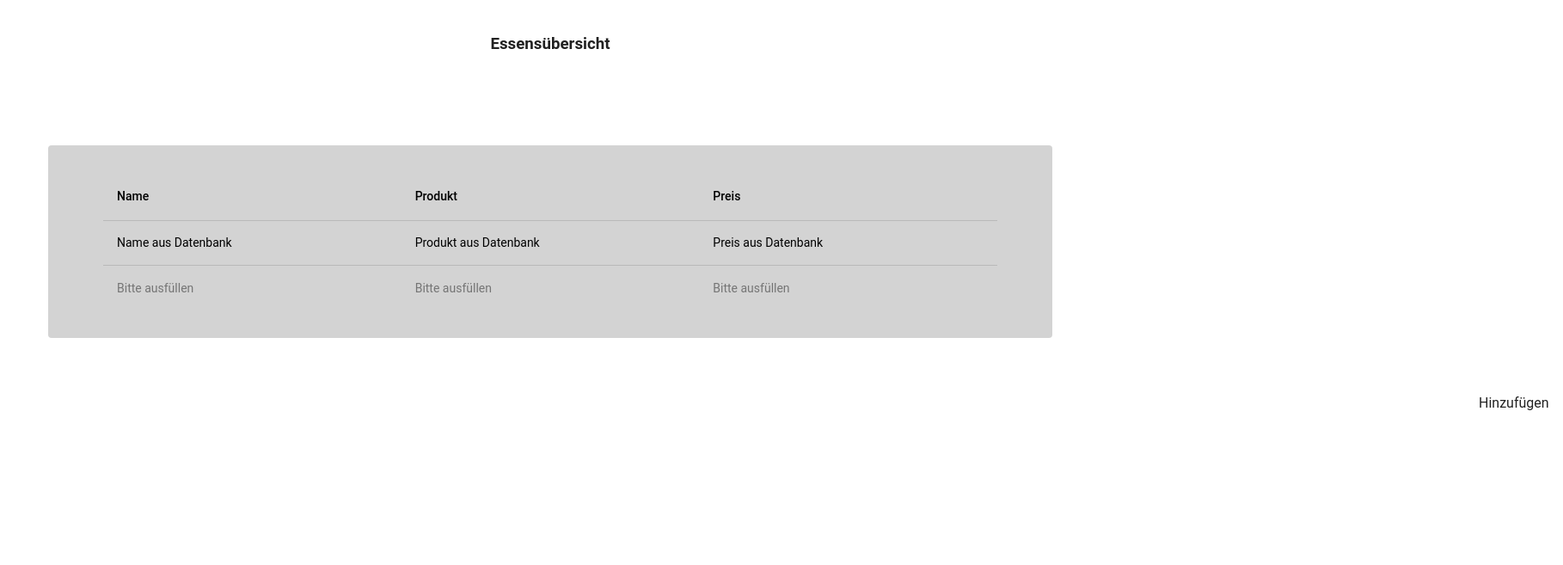
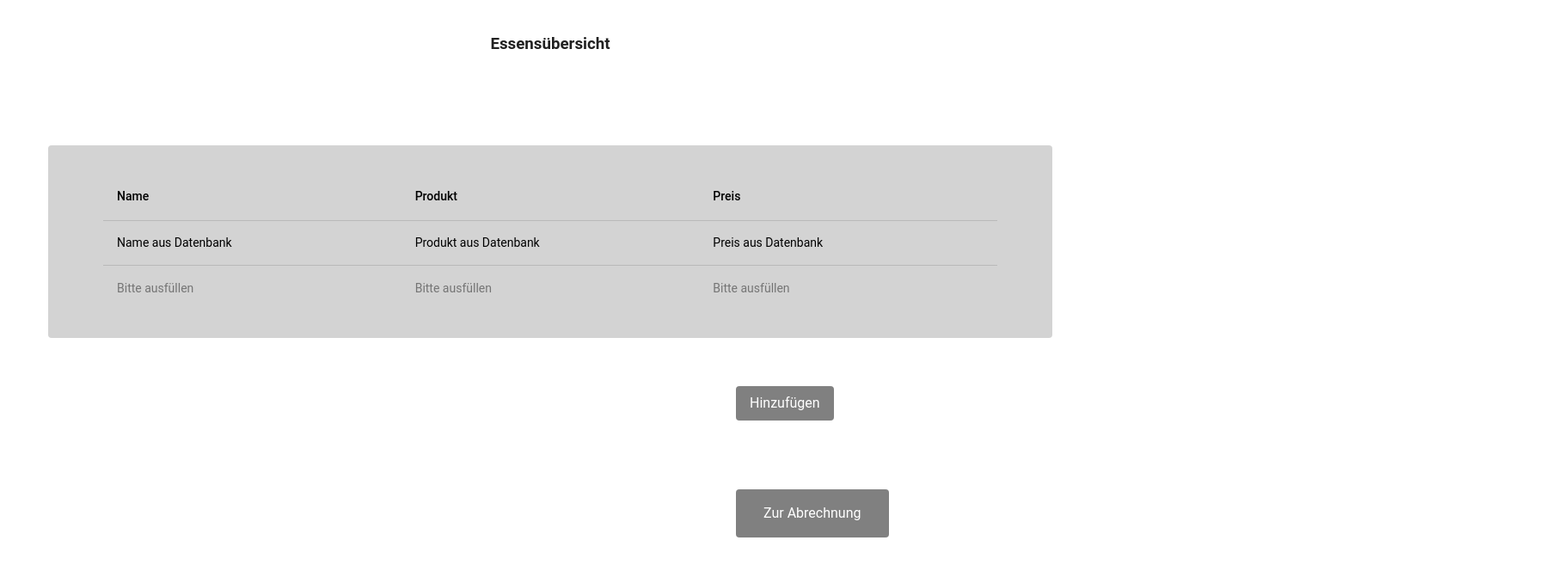
Before and after one commit to bodmer02/Fruehstuecksverwaltung, a Vue app in the folder refarch-frontend/: page /#/getstarted in a window 1280 px wide. Shown: the part 149-806 px from the top of the page at 86% size, 1818 px wide, since content can reach past the window. Built offline with nearby package versions, Linux system fonts and the light colour scheme; no server answers; grey boxes are pictures that could not be loaded; a small style sheet from the web is missing.

Commit message:
Neue Seite + Logik addBreakfast

```diff
--- a/refarch-frontend/src/App.vue
+++ b/refarch-frontend/src/App.vue
@@ -57,9 +57,23 @@
     </v-app-bar>
     <v-navigation-drawer v-model="drawer">
       <v-list>
+        <v-list-item :to="{ name: ROUTES_HOME }">
+          <v-list-item-title>
+            {{ t("views.home.navText") }}
+          </v-list-item-title>
+        </v-list-item>
+      </v-list>
+      <v-list>
         <v-list-item :to="{ name: ROUTES_GETSTARTED }">
           <v-list-item-title>
             {{ t("views.getStarted.navText") }}
+          </v-list-item-title>
+        </v-list-item>
+      </v-list>
+      <v-list>
+        <v-list-item :to="{ name: ROUTES_INVOICE}">
+          <v-list-item-title>
+            {{ t("views.invoice.navText") }}
           </v-list-item-title>
         </v-list-item>
       </v-list>
@@ -86,7 +100,7 @@ import { useI18n } from "vue-i18n";
 import { getUser } from "@/api/user-client";
 import Ad2ImageAvatar from "@/components/common/Ad2ImageAvatar.vue";
 import TheSnackbar from "@/components/TheSnackbar.vue";
-import { APPSWITCHER_URL, ROUTES_GETSTARTED } from "@/constants";
+import {APPSWITCHER_URL, ROUTES_GETSTARTED, ROUTES_HOME, ROUTES_INVOICE} from "@/constants";
 import { useSnackbarStore } from "@/stores/snackbar";
 import { useUserStore } from "@/stores/user";
 import User, { UserLocalDevelopment } from "@/types/User";
--- a/refarch-frontend/src/constants.ts
+++ b/refarch-frontend/src/constants.ts
@@ -1,5 +1,6 @@
 export const ROUTES_HOME = "home";
 export const ROUTES_GETSTARTED = "getstarted";
+export const ROUTES_INVOICE = "invoice";
 
 export const AD2IMAGE_URL = import.meta.env.VITE_AD2IMAGE_URL;
 export const APPSWITCHER_URL = import.meta.env.VITE_APPSWITCHER_URL;
--- a/refarch-frontend/src/locales/de.json
+++ b/refarch-frontend/src/locales/de.json
@@ -19,6 +19,7 @@
   "components": {},
   "views": {
     "home": {
+      "navText": "Startseite",
       "header": "Willkommen beim @:app.name.full von it{'@'}M",
       "apiGatewayStatus": "Das API-Gateway ist:"
     },
@@ -40,6 +41,10 @@
         "price": "Preis",
         "add": "Hinzufügen"
       }
+    },
+    "invoice": {
+      "navText": "Abrechnung",
+      "euros": "Euros"
     }
   },
   "domain": {}
--- a/refarch-frontend/src/views/GetStartedView.vue
+++ b/refarch-frontend/src/views/GetStartedView.vue
@@ -41,18 +41,16 @@
     </v-row>
     <v-row>
       <v-col>
-        <button @click="addBreakfast">
+        <button class="button-right" @click="addBreakfast">
           {{ t("views.getStarted.table.add")}}
         </button>
+        <router-link to="/invoice">
+        <button class="button-middle">
+          Zur Abrechnung
+        </button>
+        </router-link>
       </v-col>
     </v-row>
-    <yes-no-dialog
-      v-model="saveLeaveDialog"
-      :dialogtitle="t('views.getStarted.saveLeave.title')"
-      :dialogtext="t('views.getStarted.saveLeave.text')"
-      @no="cancel"
-      @yes="leave"
-    />
   </v-container>
 </template>
 
@@ -60,24 +58,29 @@
 import { ref } from "vue";
 import { useI18n } from "vue-i18n";
 
-import YesNoDialog from "@/components/common/YesNoDialog.vue";
-import { useSaveLeave } from "@/composables/saveLeave";
 
 const { t } = useI18n();
 const name = ref("");
 const product = ref("");
 const price = ref(null);
+const savedName = ref("");
+const savedProduct = ref("");
+const savedPrice = ref (null);
 
-const documentationClicked = ref(false);
-const { cancel, leave, saveLeaveDialog } = useSaveLeave(isDirty);
 
-function isDirty(): boolean {
-  return !documentationClicked.value;
-}
 function addBreakfast(){
-  name.value = "";
-  product.value = "";
-  price.value = null;
+  if(name.value != "" && product.value != "" && price.value != null){
+    savedName.value = name.value;
+    savedProduct.value = product.value;
+    savedPrice.value = price.value;
+
+    name.value = "";
+    product.value = "";
+    price.value = null;
+
+    return savedName; //Eingegebene Daten an Datenbank weiterleiten
+  }
+  return alert("Bitte alle Felder befüllen.");
 }
 </script>
 <style>
@@ -89,12 +92,21 @@ table {
   border-radius: 4px;
 }
 
-button {
+.button-right {
   margin-top: 2rem;
-  margin-left: 103rem;
+  margin-left: 50rem;
   padding: 0.5rem 1rem;
   background: grey;
   color: white;
   border-radius: 4px;
 }
+
+.button-middle {
+  margin-top: 5rem;
+  margin-left: 50rem;
+  padding: 1rem 2rem;
+  background: grey;
+  color: white;
+  border-radius: 4px;
+}
 </style>
--- /dev/null
+++ b/refarch-frontend/src/views/Invoice.vue
@@ -0,0 +1,17 @@
+<script setup lang="ts">
+
+</script>
+
+<template>
+<v-row class="text-center">
+  <v-col class="mb-4">
+    <h1 class="text-h3 font-weight-bold mb-3">
+      Abrechnung
+    </h1>
+  </v-col>
+</v-row>
+</template>
+
+<style scoped>
+
+</style>
```
Also changed, not shown: refarch-frontend/src/plugins/router.ts (+8 -1 lines).
